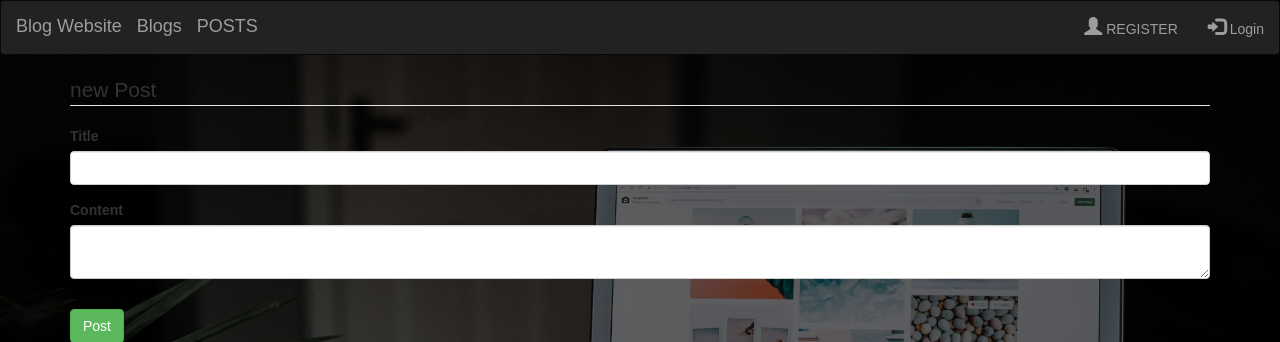
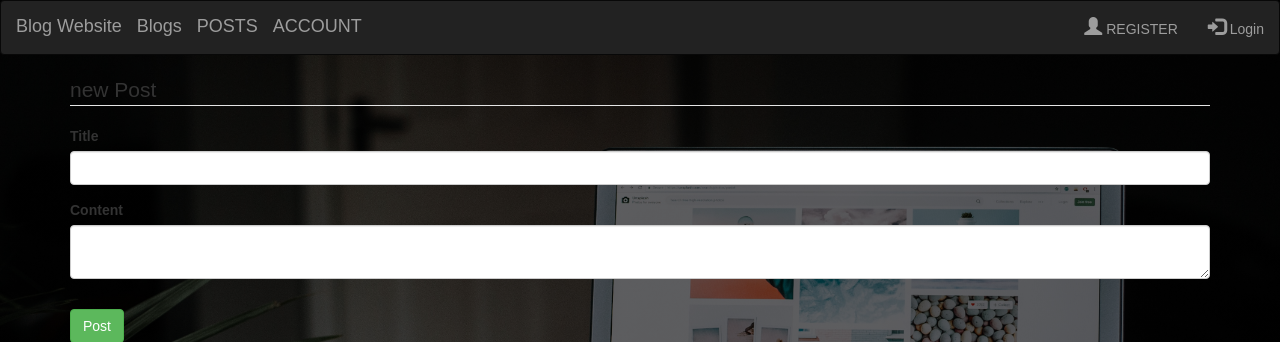
Before and after one commit to bethnduta/yp, a Flask app: page /post/new in a window 1280 px wide. Shown: the top 342 px of the page. Run offline with Flask 2, Linux system fonts and the light colour scheme; a user stored in the database is signed in; some libraries are stand-ins or nearby versions.

Commit message:
deployment

```diff
--- a/app/routes.py
+++ b/app/routes.py
@@ -100,10 +100,7 @@ def new_post():
         return redirect(url_for('home'))
     return render_template('create_post.html', title='New Post', form=form, legend='new Post')
 
-# @app.route("/post/<int:post_id>")
-# def post(post_id):
-#     post = Post.query.get_or_404(post_id)
-#     return render_template('post.html', title=post.title, post=post)
+
 
 @app.route("/post/<int:post_id>/update",  methods=['GET','POST'])
 @login_required
--- a/app/templates/base.html
+++ b/app/templates/base.html
@@ -16,11 +16,13 @@
           <div class="navbar-nav mr-auto">
             <a class="navbar-brand"  href="/login" style="font-size: 18px;" >Blog Website</a>
             <a href="/register" class="navbar-brand"  style="font-size: 18px ;">Blogs</a>
-            <a href="/post/new" class="navbar-brand"  style="font-size: 18px ;">POSTS</a>
+            <a href="/post/new" class="navbar-brand" style="font-size:18px;">POSTS</a>
+
+            <a href="/account" class="navbar-brand"  style="font-size: 18px ;">ACCOUNT</a>
           </div>
           <div>
           <ul class="nav navbar-nav navbar-right">
-            <li><a href="{{url_for('register')}}"><span class="glyphicon glyphicon-user" style="font-size: 18px ;"></span> REGISTER</a></li>
+            <li><a href="/register"><span class="glyphicon glyphicon-user" style="font-size: 18px ;"></span> REGISTER</a></li>
             <li><a href="{{url_for('login')}}"><span class="glyphicon glyphicon-log-in" style="font-size: 18px ; "></span> Login</a></li>
             </ul>
           </div>
```
